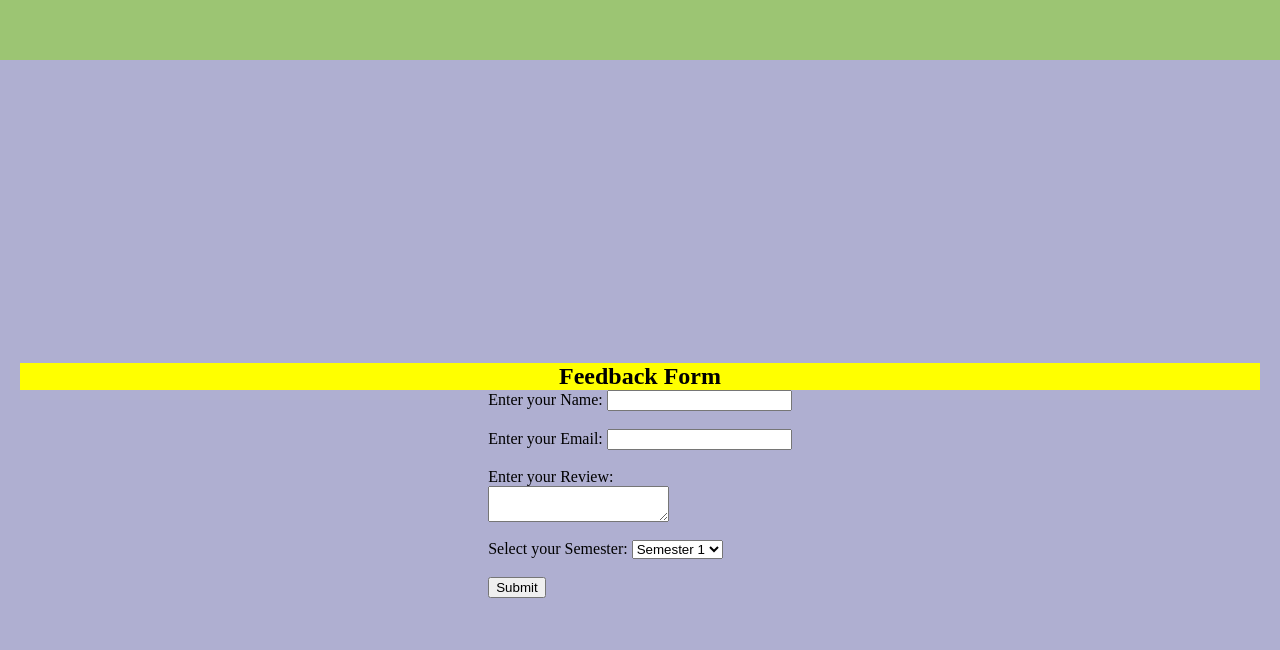
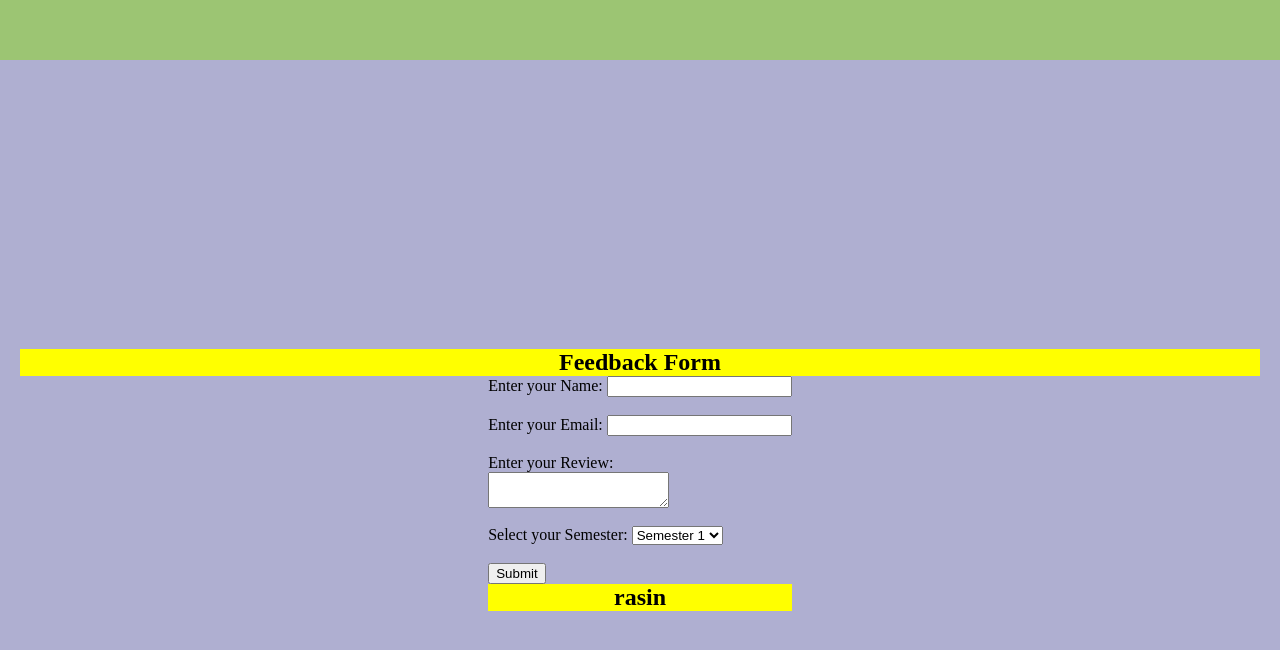
Before and after one commit to Rasinjohn4444/realme-c65, a plain HTML site: page index.html in a window 1280 px wide. Shown: the part 3437-4087 px from the top of the page. Drawn offline with Linux system fonts and the light colour scheme.

Commit message:
added rasin

```diff
--- a/index.html
+++ b/index.html
@@ -140,6 +140,7 @@
         </br>
 
         <button> Submit</button>
+        <h2> rasin</h2>
 
 
 
```
